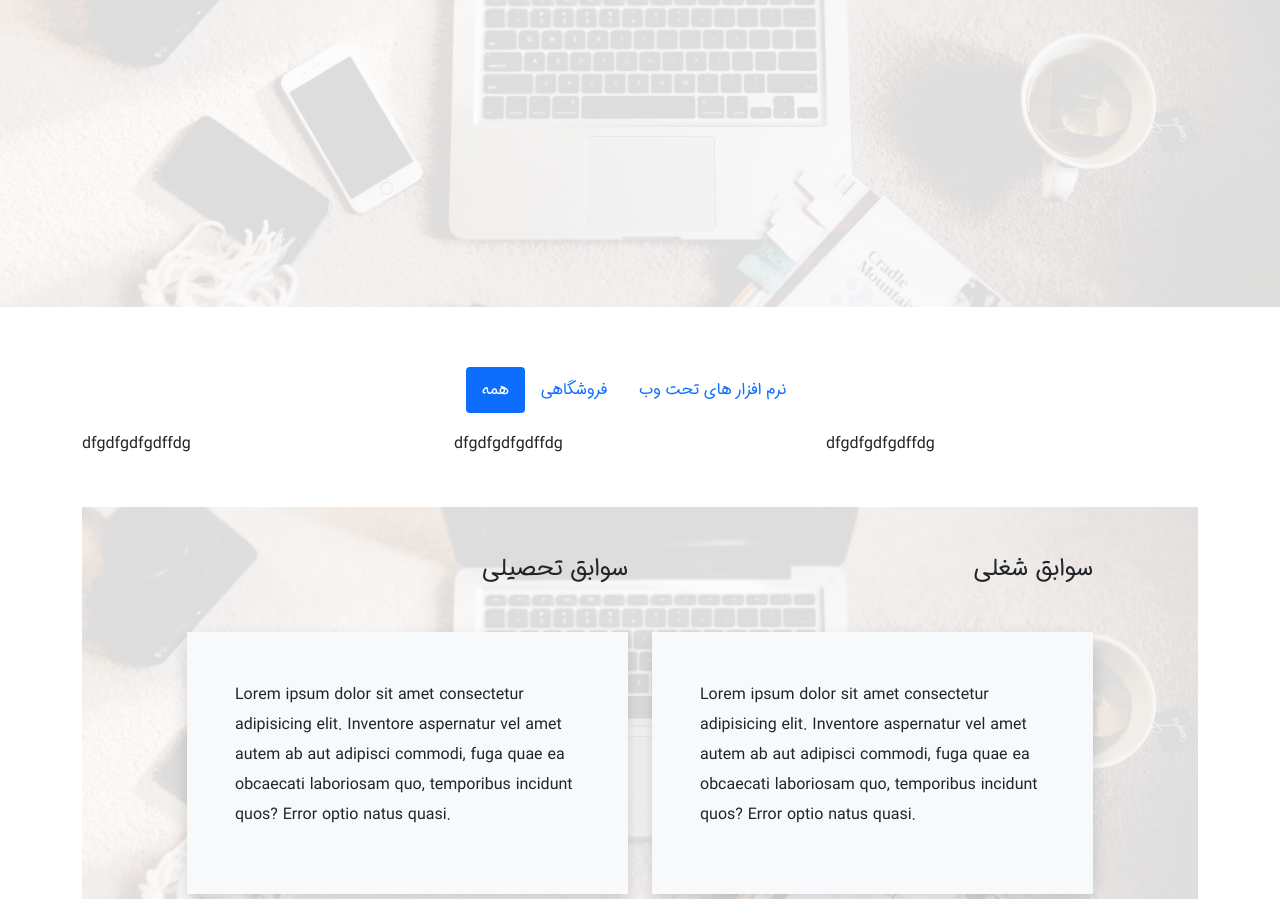
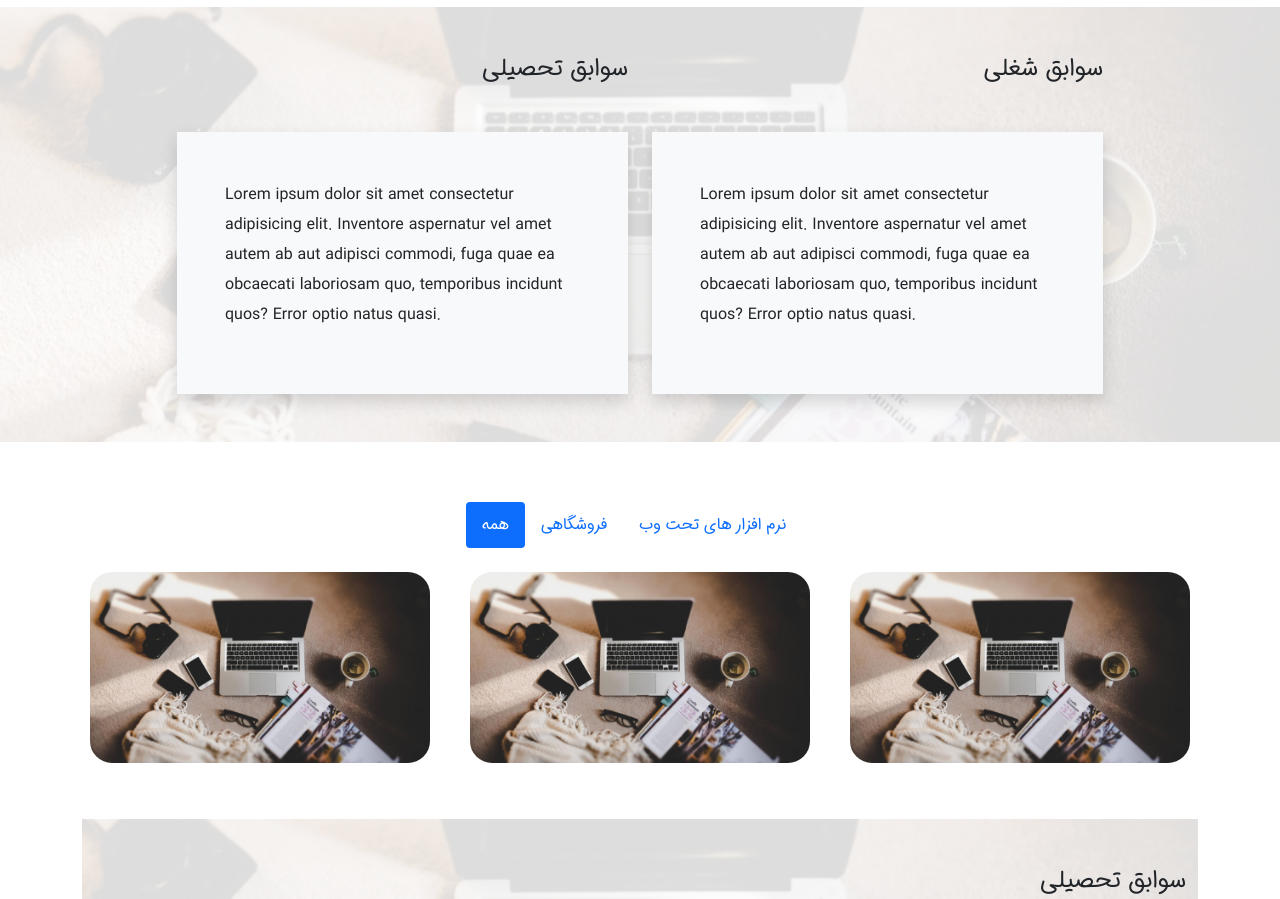
Before and after one commit to aminnateghi10/web, a plain HTML site: page index.html in a window 1280 px wide. Shown: the part 3180-4079 px from the top of the page. Drawn offline with Linux system fonts and the light colour scheme.

Commit message:
Work samples

```diff
--- a/index.html
+++ b/index.html
@@ -149,7 +149,7 @@
     <!-- -------------------------------------------------------------Skills -->
     <div class="mt-5" style="background: url(img/hom.jpg);background-position: center;">
         <div style="background-color: rgba(255, 255, 255, 0.849);">
-            <div class="container" style="height: 600px;">
+            <div class="container" style="height: 700px;">
                 <div class=" d-flex justify-content-center">
                     <h2 class="mt-5">اخرین پروژه های من</h2>
                 </div>
@@ -255,8 +255,27 @@
 
         <div style="background: url(img/hom.jpg);background-position: center;">
             <div style="background-color: rgba(255, 255, 255, 0.849);">
-                <div class="container mt-5 " style="height: 400px;">
-                    <div class="my-5">
+                <div class="container mt-5 d-flex ">
+                    <div class="my-5 row d-flex justify-content-center align-items-center">
+
+                        <div class="col-12 col-lg-5">
+                            <h4 class="text-end mb-5">سوابق تحصیلی</h4>
+                            <div class="bg-light shadow p-5">
+                                <p>Lorem ipsum dolor sit amet consectetur adipisicing elit. Inventore aspernatur vel
+                                    amet
+                                    autem ab aut adipisci commodi, fuga quae ea obcaecati laboriosam quo, temporibus
+                                    incidunt quos? Error optio natus quasi.</p>
+                            </div>
+                        </div>
+                        <div class="col-12 col-lg-5">
+                            <h4 class="text-end mb-5">سوابق شغلی</h4>
+                            <div class="bg-light shadow p-5">
+                                <p>Lorem ipsum dolor sit amet consectetur adipisicing elit. Inventore aspernatur vel
+                                    amet
+                                    autem ab aut adipisci commodi, fuga quae ea obcaecati laboriosam quo, temporibus
+                                    incidunt quos? Error optio natus quasi.</p>
+                            </div>
+                        </div>
                     </div>
                 </div>
             </div>
@@ -283,11 +302,17 @@
                     </li>
                 </ul>
                 <div class="tab-content" id="pills-tabContent">
-                    <div class="tab-pane fade show active rwo d-flex" id="pills-home" role="tabpanel"
+                    <div class="tab-pane fade show active d-flex row" id="pills-home" role="tabpanel"
                         aria-labelledby="pills-home-tab">
-                        <div class="col-4">dfgdfgdfgdffdg</div>
-                        <div class="col-4">dfgdfgdfgdffdg</div>
-                        <div class="col-4">dfgdfgdfgdffdg</div>
+                        <div class="col-12 col-md-6 col-lg-4"><img src=" img/hom.jpg" class="w-100 p-2"
+                                style="border-radius: 30px;" alt="">
+                        </div>
+                        <div class="col-12 col-md-6 col-lg-4"><img src=" img/hom.jpg" class="w-100 p-2"
+                                style="border-radius: 30px;" alt="">
+                        </div>
+                        <div class="col-12 col-md-6 col-lg-4"><img src=" img/hom.jpg" class="w-100 p-2"
+                                style="border-radius: 30px;" alt="">
+                        </div>
                     </div>
                     <div class="tab-pane fade" id="pills-profile" role="tabpanel" aria-labelledby="pills-profile-tab">
 
@@ -303,7 +328,7 @@
                     <div class="container mt-5 d-flex " style="height: 400px;">
                         <div class="my-5 row d-flex justify-content-center align-items-center">
 
-                            <div class="col-5">
+                            <div class="col-12">
                                 <h4 class="text-end mb-5">سوابق تحصیلی</h4>
                                 <div class="bg-light shadow p-5">
                                     <p>Lorem ipsum dolor sit amet consectetur adipisicing elit. Inventore aspernatur vel
@@ -312,7 +337,7 @@
                                         incidunt quos? Error optio natus quasi.</p>
                                 </div>
                             </div>
-                            <div class="col-5">
+                            <div class="col-12">
                                 <h4 class="text-end mb-5">سوابق شغلی</h4>
                                 <div class="bg-light shadow p-5">
                                     <p>Lorem ipsum dolor sit amet consectetur adipisicing elit. Inventore aspernatur vel
```
